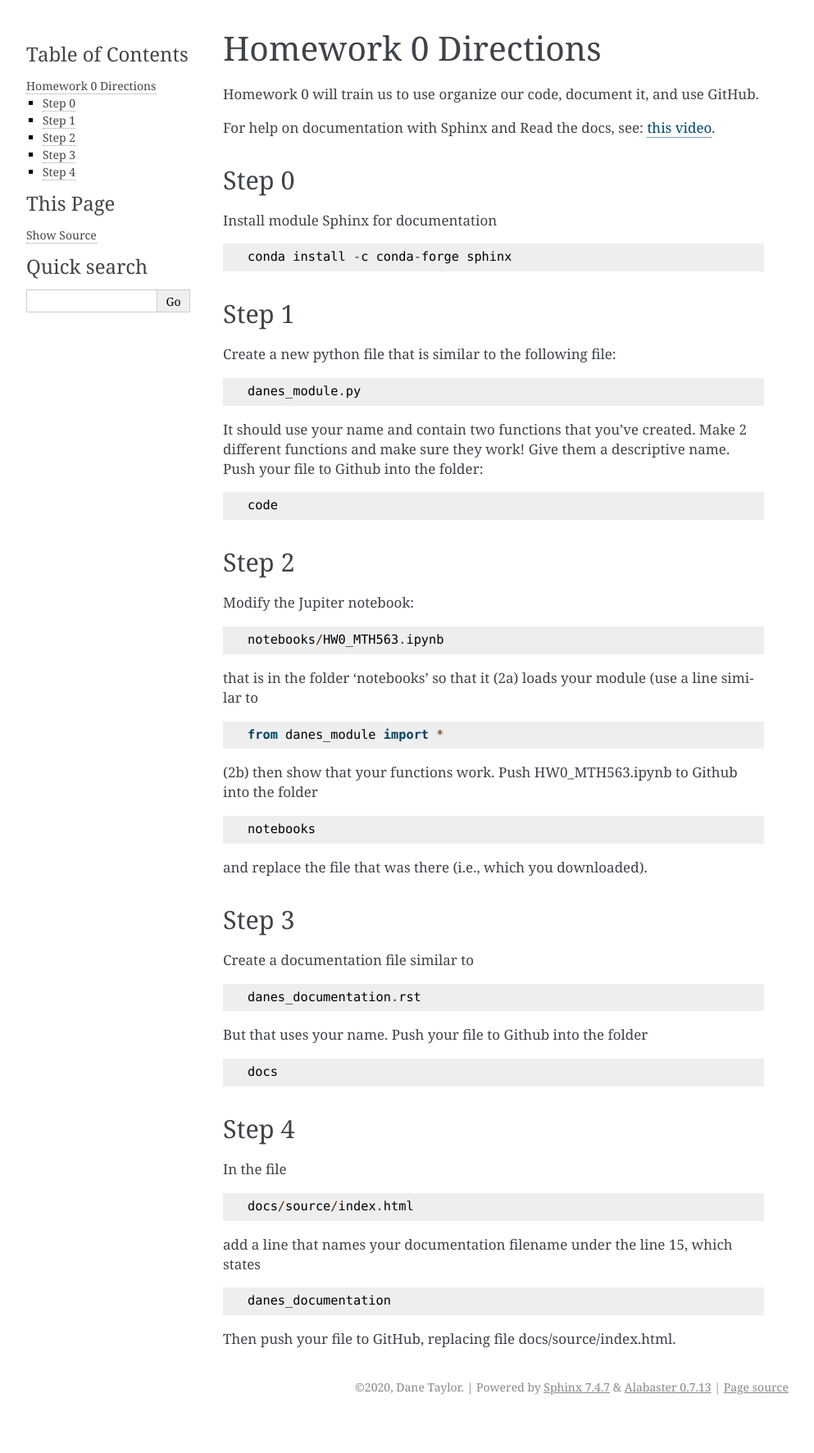
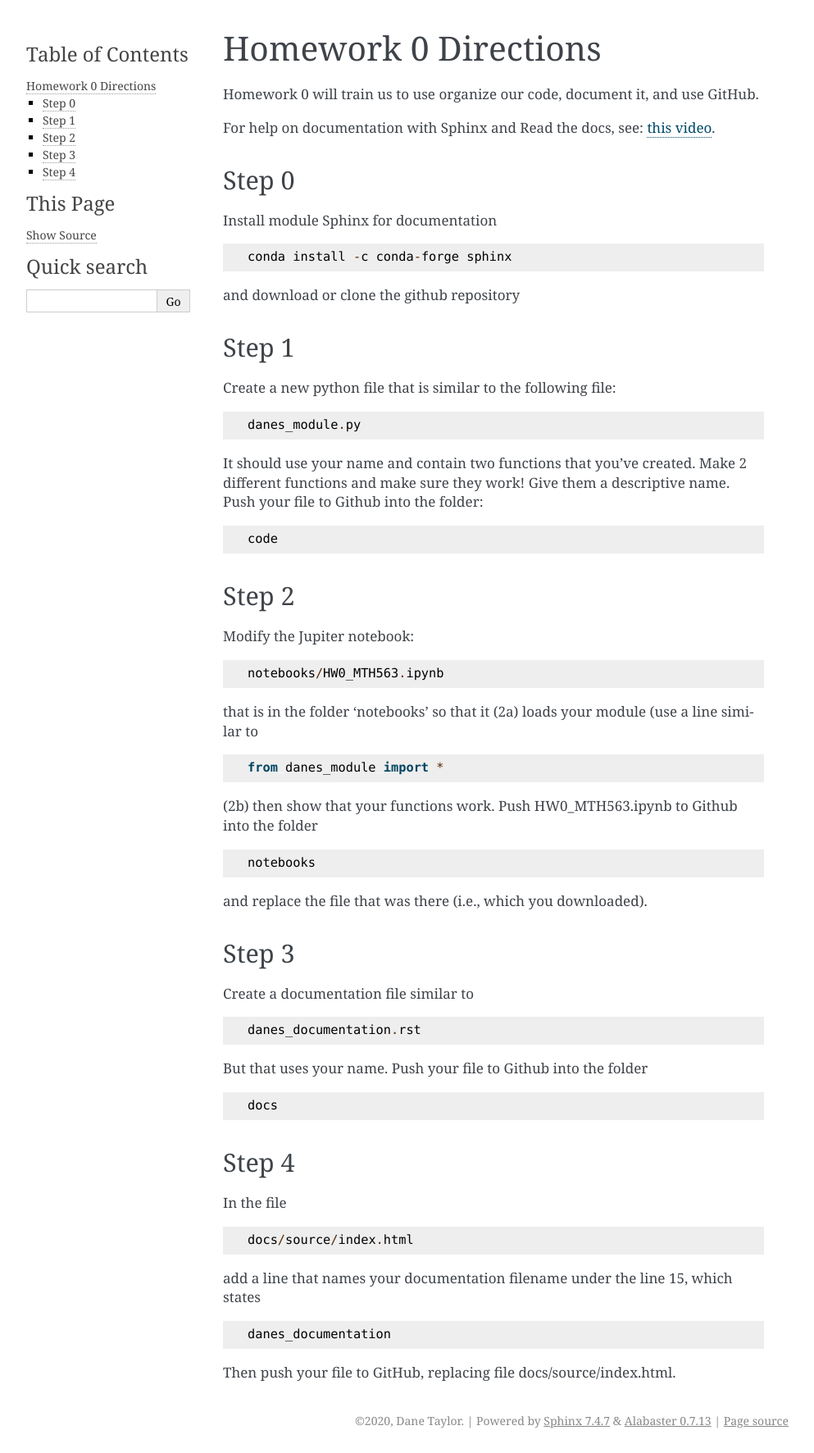
Before and after one commit to taylordr/Fall_2020_MTH563, a Sphinx documentation site: the page built from HW0/docs/source/HW0_assignment.rst, in a window 1280 px wide. Shown: the whole page at 82% size, without its empty margins (148-1141 px from the left). Built offline with Sphinx 7.4.7, drawn with Linux system fonts in a browser that asks for light colours; formulas are drawn with MathJax 3; before the commit the page ends 1731 px from its top, so only the background shows below that.

Commit message:
Add files via upload

```diff
--- a/HW0/docs/source/HW0_assignment.rst
+++ b/HW0/docs/source/HW0_assignment.rst
@@ -19,6 +19,9 @@ Install module Sphinx for documentation
 .. code-block:: python
 
 	conda install -c conda-forge sphinx
+
+and download or clone the github repository
+
 
 
 Step 1
```
Also changed, not shown: 1 other file.
